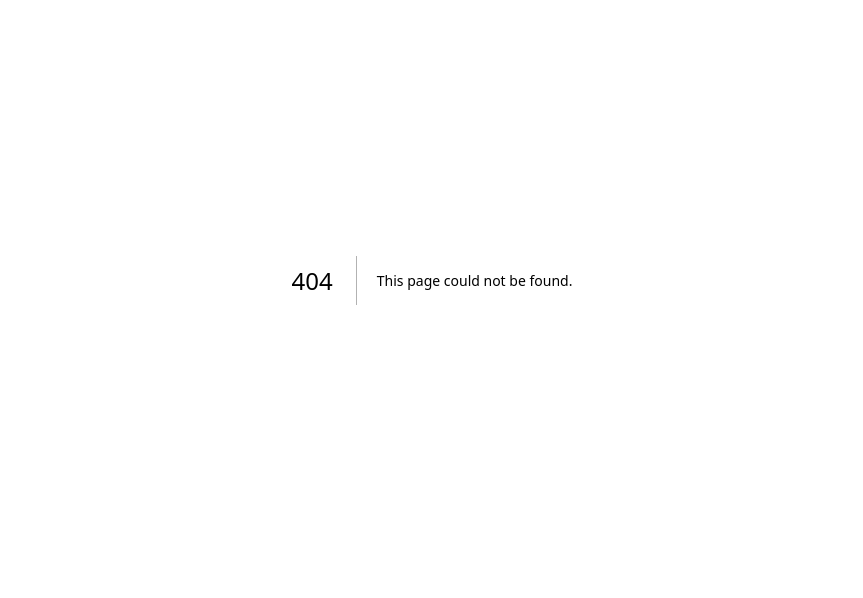
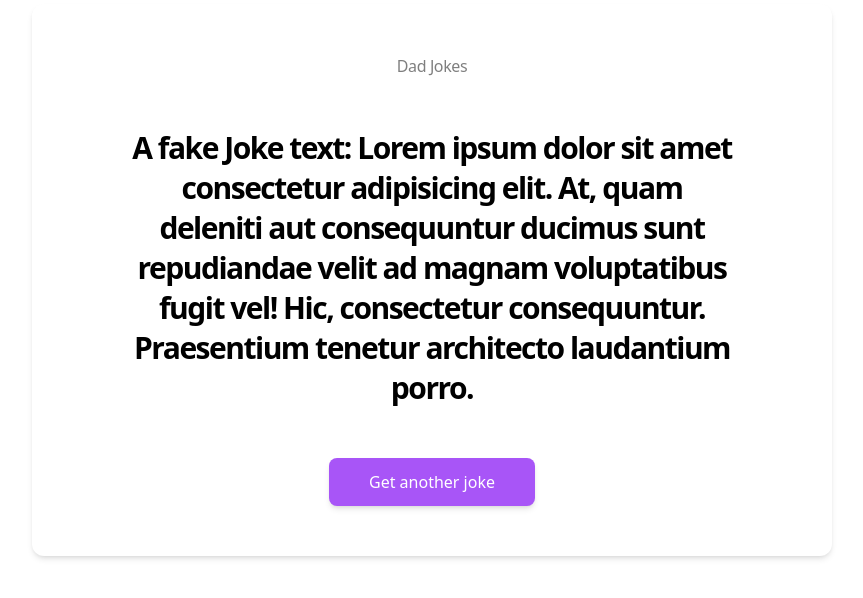
Before and after one commit to Zerozeroseix/DadJokes-client, a Next.js app: page /jokes in a window 1280 px wide. Before the commit this address had no page. Shown: the part 120-718 px from the top of the page, without its empty margins (208-1071 px from the left). Built offline with nearby package versions, Linux system fonts and the light colour scheme.

Commit message:
basic format for Jokes

```diff
--- a/src/pages/api/hello.ts
+++ /dev/null
@@ -1,13 +0,0 @@
-// Next.js API route support: https://nextjs.org/docs/api-routes/introduction
-import type { NextApiRequest, NextApiResponse } from 'next'
-
-type Data = {
-  name: string
-}
-
-export default function handler(
-  req: NextApiRequest,
-  res: NextApiResponse<Data>
-) {
-  res.status(200).json({ name: 'John Doe' })
-}
--- a/src/pages/index.tsx
+++ b/src/pages/index.tsx
@@ -1,3 +1,9 @@
+import Jokes from './jokes';
+
 export default function Home() {
-  return <h1 className="text-3xl font-bold underline">Hello world!</h1>;
+  return (
+    <>
+      <Jokes />
+    </>
+  );
 }
--- /dev/null
+++ b/src/pages/jokes.tsx
@@ -0,0 +1,26 @@
+const Jokes = () => {
+  return (
+    <div className='flex items-center justify-center w-full h-screen overflow-hidden'>
+      <div className='w-[800px] max-w-full text-center bg-white rounded-xl py-[50px] px-[20px] shadow-md'>
+        <h3 className='m-0 tracking-tight opacity-50'>Dad Jokes</h3>
+        <div
+          className='text-3xl leading-10 font-semibold tracking-tighter my-[50px] mx-auto max-w-[600px] font-[inherit]'
+          id='joke'
+        >
+          A fake Joke text: Lorem ipsum dolor sit amet consectetur adipisicing
+          elit. At, quam deleniti aut consequuntur ducimus sunt repudiandae
+          velit ad magnam voluptatibus fugit vel! Hic, consectetur consequuntur.
+          Praesentium tenetur architecto laudantium porro.
+        </div>
+        <button
+          id='jokeBtn'
+          className='px-10 py-3 text-base text-white bg-purple-500 border-0 rounded-lg shadow-md cursor-pointer outline-0 active:scale-95'
+        >
+          Get another joke
+        </button>
+      </div>
+    </div>
+  );
+};
+
+export default Jokes;
```
Also changed, not shown: 1 other file (tests, documents, lock files or other folders).
